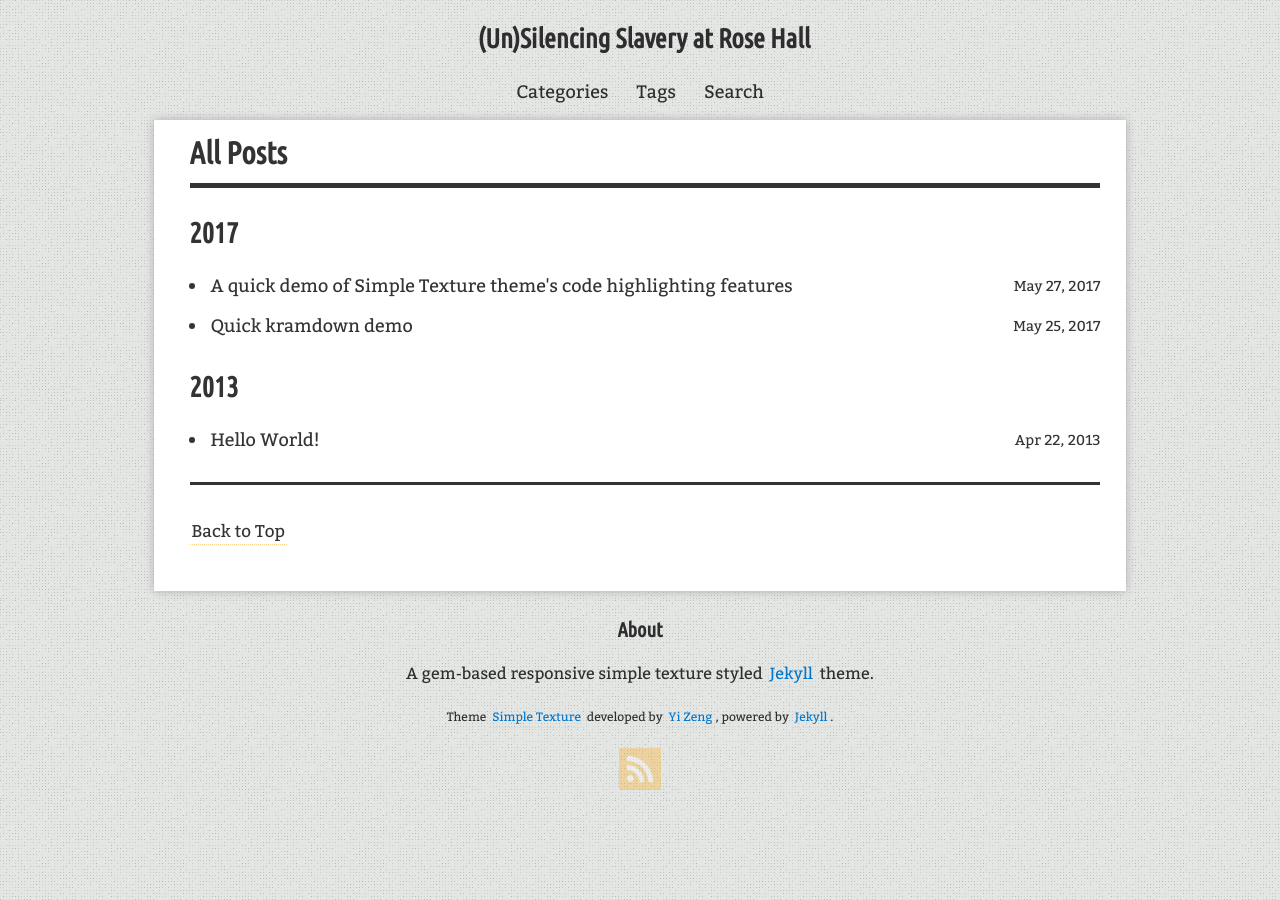
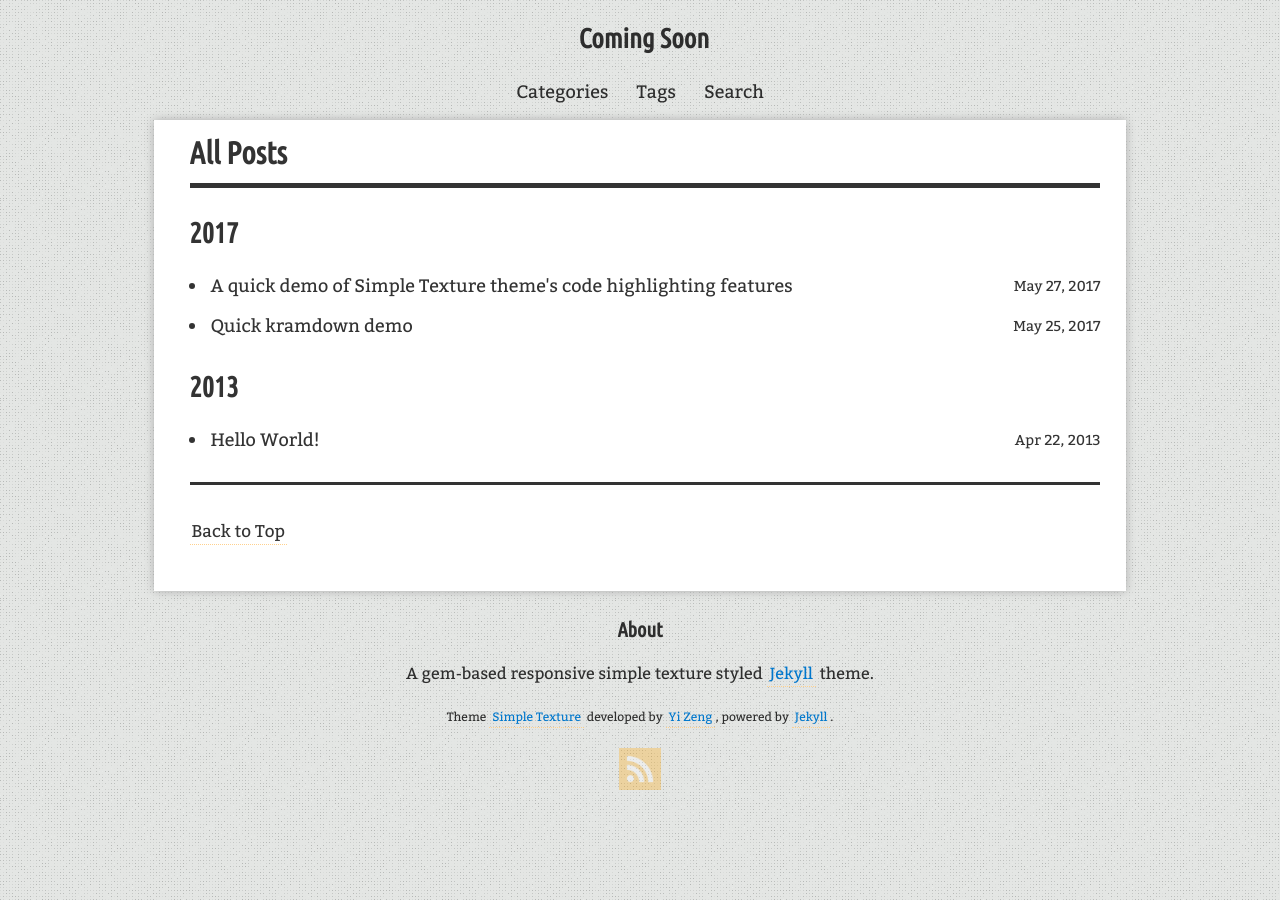
Before and after one commit to elotroalex/rose-hall-coming-soon, a Jekyll site: the page built from blog/index.html, in a window 1280 px wide. Built offline with Jekyll 4.4.1, drawn with Linux system fonts in a browser that asks for light colours; comment, search, counter and statistics services are not loaded.

```diff
--- a/_config.yml
+++ b/_config.yml
@@ -33,8 +33,8 @@ sass:
 # Site Data
 url: # the base hostname & protocol for your site, e.g. http://example.com
 baseurl: # the subpath of your site, e.g. /blog
-title: "(Un)Silencing Slavery at Rose Hall"
-description: "Coming Soon."
+title: "Coming Soon"
+description: ""
 keywords: "jekyll,theme,gem-based,blog"
 author:
   name:
--- a/_sass/simple-texture-home.scss
+++ b/_sass/simple-texture-home.scss
@@ -1,11 +1,11 @@
-@import 'simple-texture/home/variables';
-@import 'simple-texture/common/normalize';
-@import 'simple-texture/common/animate';
-@import 'simple-texture/common/fonts';
-@import 'simple-texture/common/helper';
-@import 'simple-texture/common/pace';
-@import 'simple-texture/common/social-icons';
-@import 'simple-texture/home/fullpage';
+@import "simple-texture/home/variables";
+@import "simple-texture/common/normalize";
+@import "simple-texture/common/animate";
+@import "simple-texture/common/fonts";
+@import "simple-texture/common/helper";
+@import "simple-texture/common/pace";
+@import "simple-texture/common/social-icons";
+@import "simple-texture/home/fullpage";
 
 body {
   font-family: $fonts-body;
@@ -32,7 +32,7 @@ h3 {
 .small,
 aside,
 small {
-    font-size: .75em;
+  font-size: 0.75em;
 }
 
 a:hover,
@@ -80,16 +80,18 @@ textarea {
 }
 
 #section0 {
-    background: url('../images/theme/noisy_texture_section0-200x200.png') repeat 0 0 #F0F0F0;
+  background: url("../images/theme/noisy_texture_section0-200x200.png") repeat 0
+    0 #f0f0f0;
 }
 
 #section1 {
-    background: url('../images/theme/noisy_texture_section1-200x200.png') repeat 0 0 #150E1F;
+  background: url("../images/theme/noisy_texture_section1-200x200.png") repeat 0
+    0 #150e1f;
 }
 
 #fullPage-nav {
   span {
-        border: 1px solid #8A8A8A;
+    border: 1px solid #8a8a8a;
   }
 
   li .active span {
@@ -97,17 +99,16 @@ textarea {
   }
 }
 
-
 .btn-light,
 .btn-dark {
-    -webkit-transition: all .3s ease-in-out;
-       -moz-transition: all .3s ease-in-out;
-         -o-transition: all .3s ease-in-out;
-            transition: all .3s ease-in-out;
+  -webkit-transition: all 0.3s ease-in-out;
+  -moz-transition: all 0.3s ease-in-out;
+  -o-transition: all 0.3s ease-in-out;
+  transition: all 0.3s ease-in-out;
   text-decoration: none;
 
   color: $color-text-light;
-    border: 1px solid #150E1F;
+  border: 1px solid #150e1f;
   outline: none;
 
   &:hover {
@@ -148,18 +149,18 @@ textarea {
   margin-left: -30px;
   padding: 12px;
 
-    -webkit-transition: all .3s ease-in-out;
-       -moz-transition: all .3s ease-in-out;
-         -o-transition: all .3s ease-in-out;
-            transition: all .3s ease-in-out;
+  -webkit-transition: all 0.3s ease-in-out;
+  -moz-transition: all 0.3s ease-in-out;
+  -o-transition: all 0.3s ease-in-out;
+  transition: all 0.3s ease-in-out;
   text-indent: -9999em;
 
   outline: none;
-    background-image: url('../images/theme/btn-more.png');
+  background-image: url("../images/theme/btn-more.png");
   background-repeat: no-repeat;
   background-position: center center;
 
-    -webkit-tap-highlight-color: rgba(0,0,0,0);
+  -webkit-tap-highlight-color: rgba(0, 0, 0, 0);
 
   &:hover {
     -webkit-animation-name: bounce;
@@ -180,4 +181,15 @@ textarea {
   }
 }
 
-@import 'simple-texture/home/responsive';
+input {
+  border: 1px solid rgba(221, 221, 221, 0.1) !important;
+  padding: 5px 29px;
+  border-radius: 30px;
+  width: 50%;
+  height: 56px;
+  color: gray;
+  -webkit-box-sizing: border-box;
+  box-sizing: border-box;
+}
+
+@import "simple-texture/home/responsive";
```
Also changed, not shown: _layouts/home.html (+44 -1 lines). Lines whose indentation alone changed are shown as unchanged.
